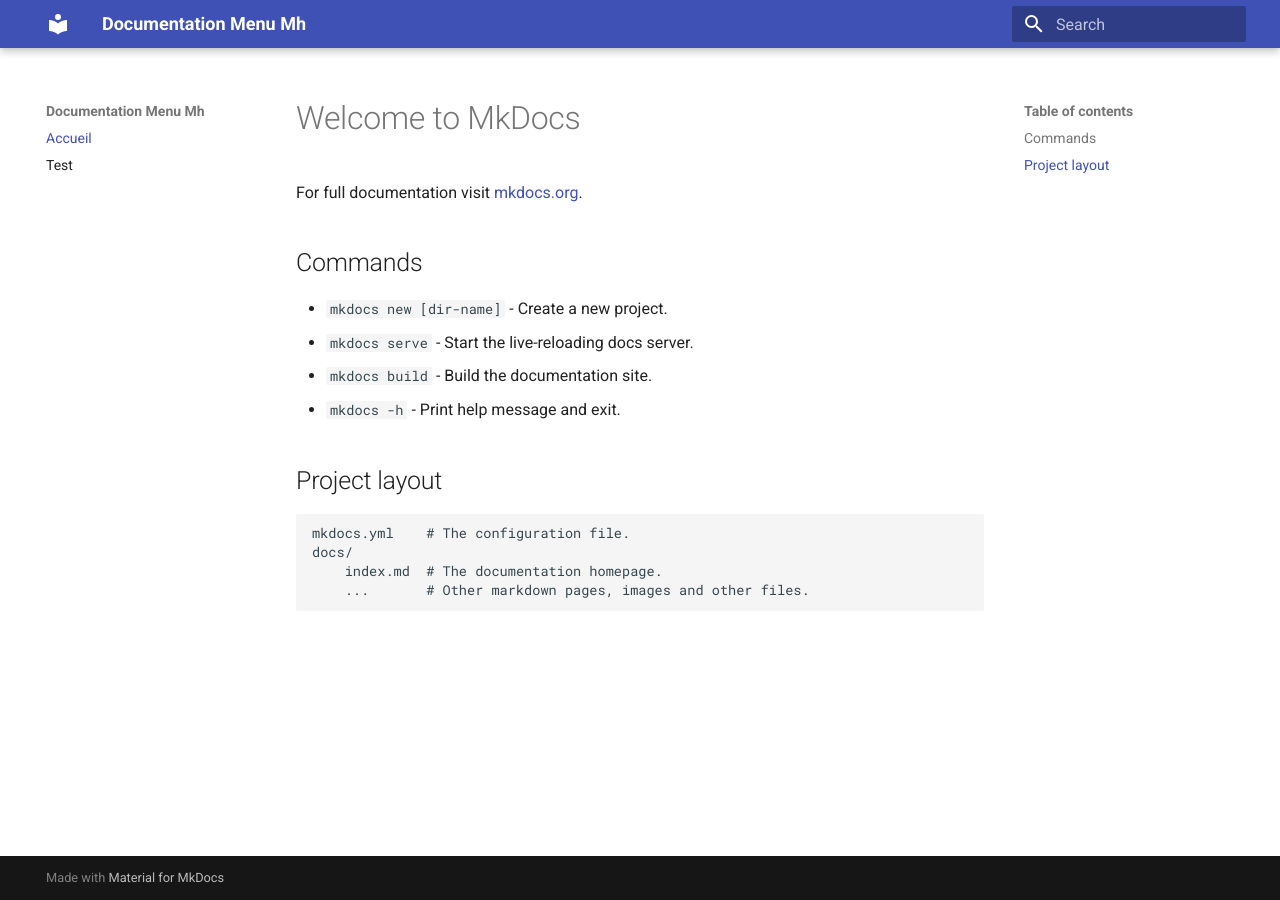
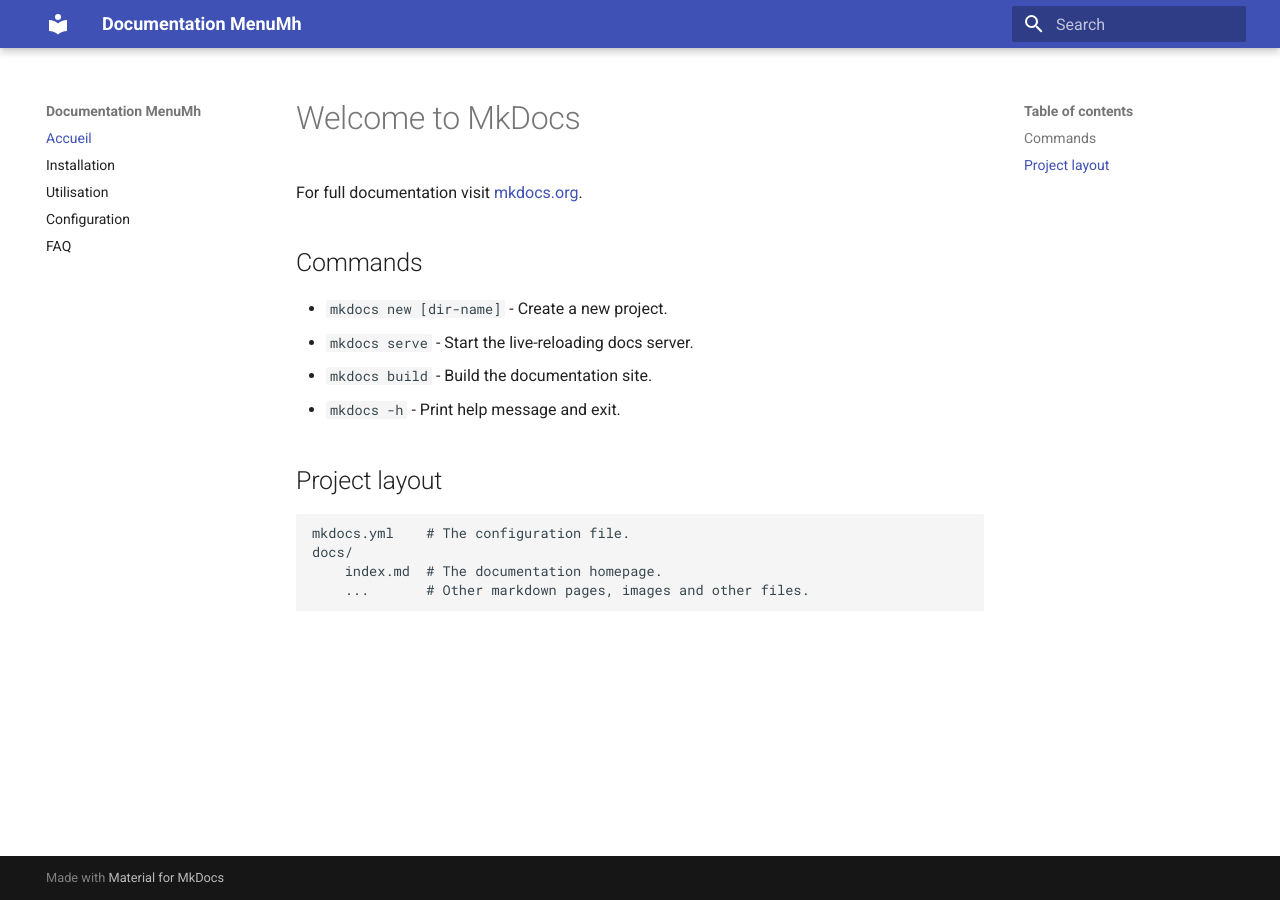
Before and after one commit to BastouP/DocMh, an MkDocs documentation site: the page built from docs/index.md, in a window 1280 px wide. Built offline with MkDocs 1.6.1 and Material for MkDocs 9.7.7, drawn with Linux system fonts in a browser that asks for light colours.

Commit message:
Update site name and modify navigation entries

```diff
--- a/mkdocs.yml
+++ b/mkdocs.yml
@@ -1,8 +1,11 @@
-site_name: Documentation Menu Mh
+site_name: Documentation MenuMh
 
 theme:
   name: material
 
 nav:
   - Accueil: index.md
-  - Test: test.md
+  - Installation: installation.md
+  - Utilisation: utilisation.md
+  - Configuration: configuration.md
+  - FAQ: faq.md
```
